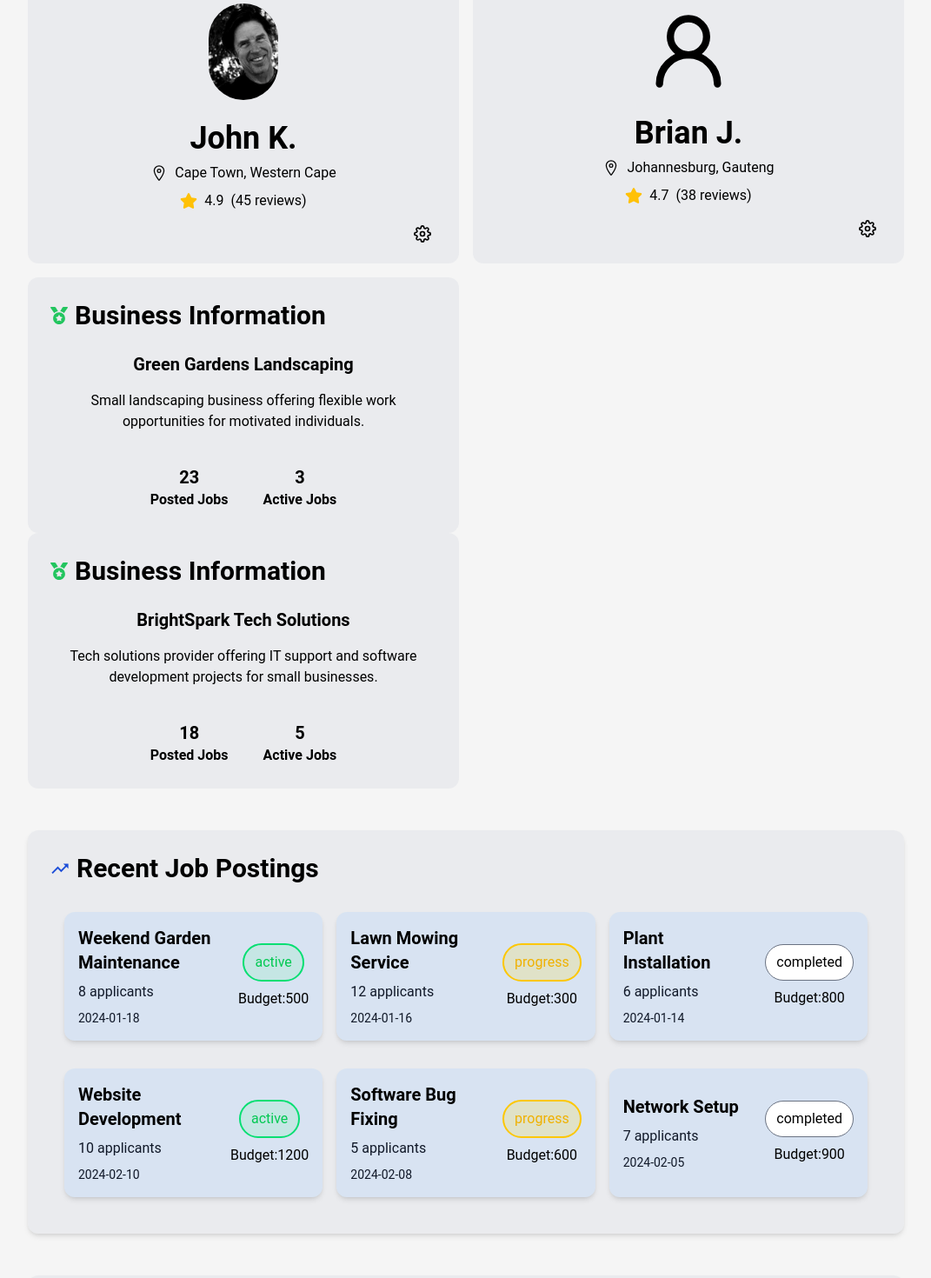
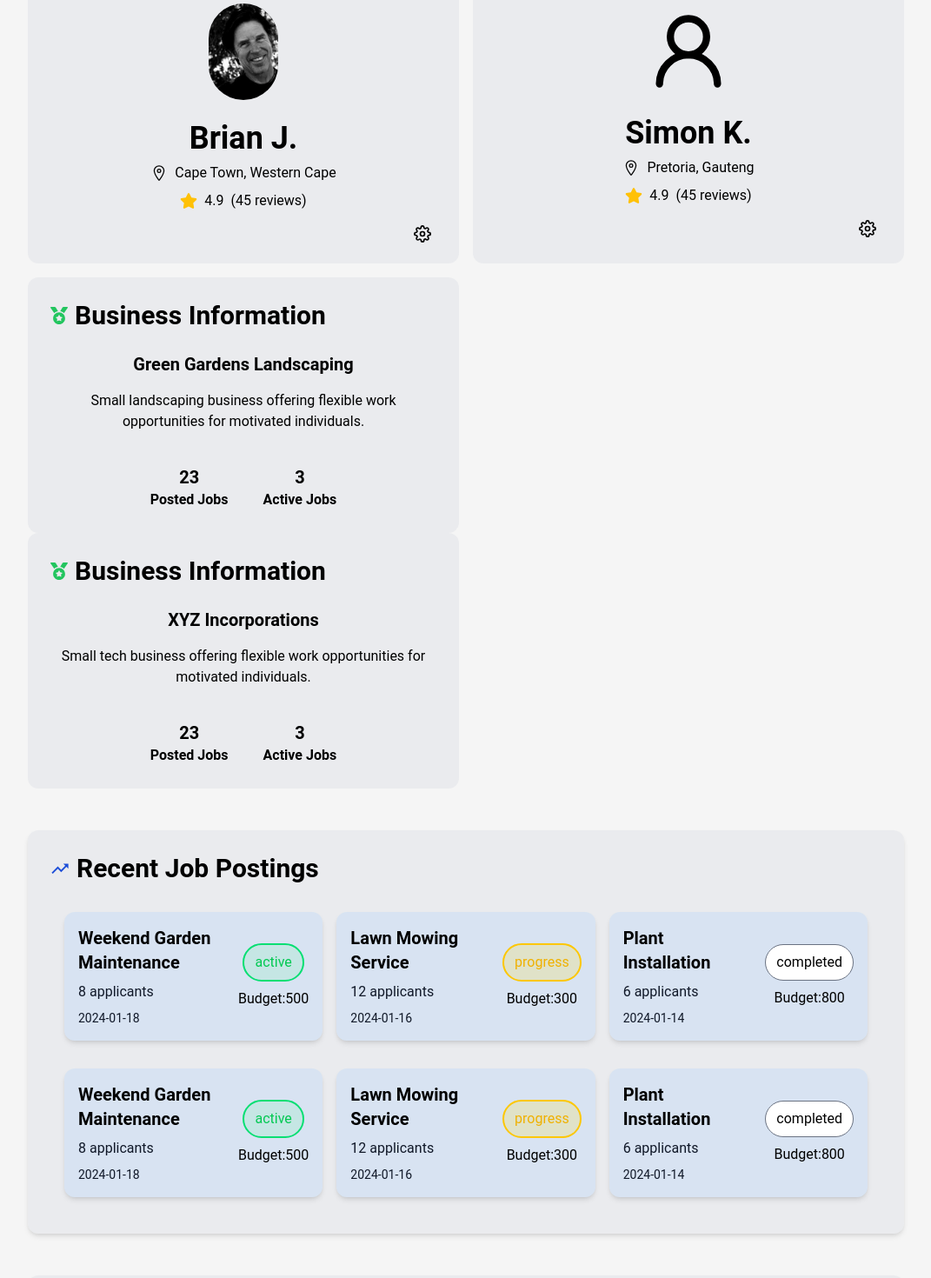
Before and after one commit to Kaydev-cmd/piece-job, a Next.js app in the folder frontend/: page /job-poster in a window 1280 px wide. Shown: the part 160-1630 px from the top of the page at 87% size, without its empty margins (104-1175 px from the left). Built offline with nearby package versions, Linux system fonts and the light colour scheme.

Commit message:
feat: add mock data for user/business profile and recent jobs

```diff
--- a/frontend/constants/index.ts
+++ b/frontend/constants/index.ts
@@ -372,7 +372,7 @@ export const JOB_SEEKER_PROFILE_DATA = [
 export const JOB_POSTER_PROFILE_DATA = [
   {
     id: 1,
-    username: "John K.",
+    username: "Brian J.",
     businessName: "Green Gardens Landscaping",
     userlocation: "Cape Town, Western Cape",
     userImage: "/assets/job_seeker_profile/john_doe.jpeg",
@@ -408,37 +408,37 @@ export const JOB_POSTER_PROFILE_DATA = [
   },
   {
     id: 2,
-    username: "Brian J.",
-    businessName: "BrightSpark Tech Solutions",
-    userlocation: "Johannesburg, Gauteng",
+    username: "Simon K.",
+    businessName: "XYZ Incorporations",
+    userlocation: "Pretoria, Gauteng",
     userImage: "",
-    userRating: 4.7,
-    numberOfReviews: 38,
+    userRating: 4.9,
+    numberOfReviews: 45,
     isVerified: true,
-    postedJobs: 18,
-    activeJobs: 5,
-    bio: "Tech solutions provider offering IT support and software development projects for small businesses.",
+    postedJobs: 23,
+    activeJobs: 3,
+    bio: "Small tech business offering flexible work opportunities for motivated individuals.",
     recentJobs: [
       {
-        title: "Website Development",
-        applicants: 10,
+        title: "Weekend Garden Maintenance",
+        applicants: 8,
         status: "active",
-        budget: 1200,
-        date: "2024-02-10",
+        budget: 500,
+        date: "2024-01-18",
       },
       {
-        title: "Software Bug Fixing",
-        applicants: 5,
+        title: "Lawn Mowing Service",
+        applicants: 12,
         status: "progress",
-        budget: 600,
-        date: "2024-02-08",
+        budget: 300,
+        date: "2024-01-16",
       },
       {
-        title: "Network Setup",
-        applicants: 7,
+        title: "Plant Installation",
+        applicants: 6,
         status: "completed",
-        budget: 900,
-        date: "2024-02-05",
+        budget: 800,
+        date: "2024-01-14",
       },
     ],
   },
```
